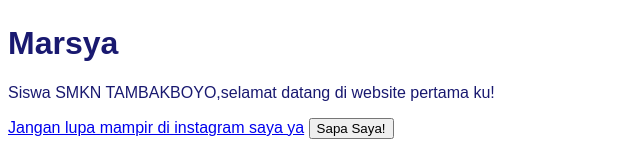
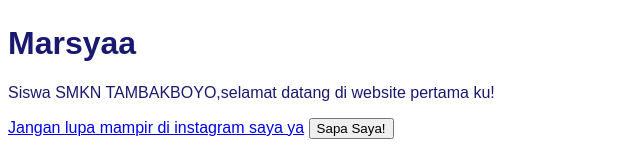
Before and after one commit to marsyaazzahra/pelatihan_html, a plain HTML site: page index.html in a window 1280 px wide. Shown: the part 1608-1752 px from the top of the page, 0-640 px from the left. Drawn offline with Linux system fonts and the light colour scheme.

Commit message:
Update index.html

```diff
--- a/index.html
+++ b/index.html
@@ -7,7 +7,7 @@
   <body>
     <div class="kartu-foto profil">
       <img src="foto.jpeg" alt="foto">
-      <h1>Marsya</h1>
+      <h1>Marsyaa</h1>
       <p>Siswa SMKN TAMBAKBOYO,selamat datang di website pertama ku!</p>
       <a href="https://ww.instagram.com/myusername">Jangan lupa mampir di instagram saya ya</a>
       <button id="sapaButton">Sapa Saya!</button>
```
